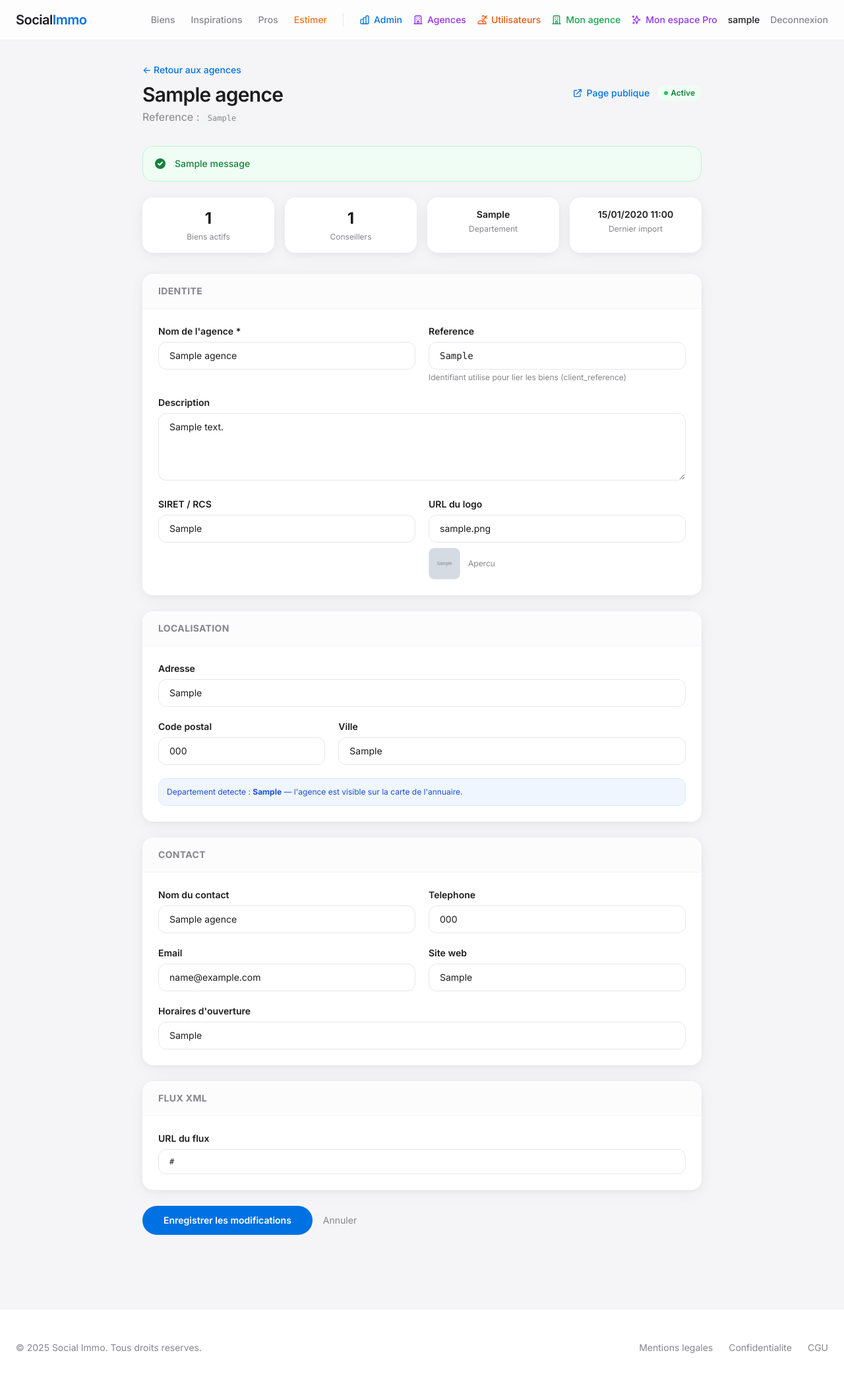
After one commit to CharlT24/social-immo, a Django app: page /gestion/agence/1/parametres/ in a window 1280 px wide. The commit adds this page. Shown: the whole page at 66% size. Run offline with Django 5.2, Linux system fonts and the light colour scheme; a user stored in the database is signed in; tables that the repository leaves empty hold one stand-in row (values such as "Sample post"); grey boxes marked "Sample" are stand-in pictures; one stand-in notice (Sample message) is shown; some libraries are stand-ins or nearby versions.

Commit message:
Admin: page modification fiche agence complete
- Nouvelle vue admin_agence_settings pour editer toute agence
- Bouton "Modifier" dans le tableau de gestion des agences
- Formulaire complet: identite, localisation, contact, flux XML

Co-Authored-By: Claude Opus 4.6 <noreply@anthropic.com>

```diff
--- a/listings/urls.py
+++ b/listings/urls.py
@@ -20,6 +20,7 @@ urlpatterns = [
     path('api/toggle-inspiration/', views.toggle_inspiration, name='toggle_inspiration'),
     path('gestion/', views.gestion_agences, name='gestion_agences'),
     path('gestion/creer-agence/', views.creer_agence, name='creer_agence'),
+    path('gestion/agence/<int:agence_id>/parametres/', views.admin_agence_settings, name='admin_agence_settings'),
     path('gestion/import/<int:agence_id>/', views.lancer_import_agence, name='lancer_import_agence'),
     path('gestion/toggle/<int:agence_id>/', views.toggle_agence_active, name='toggle_agence_active'),
     path('gestion/renvoyer-acces/<int:agence_id>/', views.renvoyer_acces, name='renvoyer_acces'),
--- a/listings/views.py
+++ b/listings/views.py
@@ -741,6 +741,46 @@ def agence_settings(request):
         return redirect('listings:agence_settings')
 
     return render(request, 'listings/agence_settings.html', {'agence': agence})
+
+
+@login_required
+def admin_agence_settings(request, agence_id):
+    """Admin : modifier les informations d'une agence"""
+    if not request.user.is_staff:
+        return HttpResponseForbidden("Acces reserve aux administrateurs.")
+
+    agence = get_object_or_404(Agence, id=agence_id)
+
+    if request.method == 'POST':
+        agence.nom = request.POST.get('nom', agence.nom).strip()
+        agence.description = request.POST.get('description', '').strip()
+        agence.logo_url = request.POST.get('logo_url', '').strip()
+        agence.adresse = request.POST.get('adresse', '').strip()
+        agence.ville = request.POST.get('ville', '').strip()
+        agence.code_postal = request.POST.get('code_postal', '').strip()
+        agence.siret = request.POST.get('siret', '').strip()
+        agence.site_web = request.POST.get('site_web', '').strip()
+        agence.horaires = request.POST.get('horaires', '').strip()
+        agence.contact_nom = request.POST.get('contact_nom', '').strip()
+        agence.contact_email = request.POST.get('contact_email', '').strip()
+        agence.contact_telephone = request.POST.get('contact_telephone', '').strip()
+        agence.feed_url = request.POST.get('feed_url', '').strip()
+        agence.reference = request.POST.get('reference', agence.reference).strip()
+        if agence.code_postal and len(agence.code_postal) >= 2:
+            agence.departement = agence.code_postal[:2]
+        agence.save()
+        messages.success(request, f"Agence \"{agence.nom}\" mise a jour avec succes !")
+        return redirect('listings:admin_agence_settings', agence_id=agence.id)
+
+    nb_biens = Annonce.objects.filter(client_reference=agence.reference, is_active=True).count()
+    conseillers = agence.conseillers.filter(is_active=True)
+
+    context = {
+        'agence': agence,
+        'nb_biens': nb_biens,
+        'conseillers': conseillers,
+    }
+    return render(request, 'listings/admin_agence_settings.html', context)
 
 
 @login_required
--- /dev/null
+++ b/templates/listings/admin_agence_settings.html
@@ -0,0 +1,198 @@
+{% extends 'base.html' %}
+
+{% block title %}Modifier {{ agence.nom }} - Admin | Social Immo{% endblock %}
+
+{% block content %}
+<div class="max-w-4xl mx-auto px-6 py-8">
+
+    <!-- Header -->
+    <div class="flex items-center justify-between mb-8">
+        <div>
+            <nav class="mb-2">
+                <a href="{% url 'listings:gestion_agences' %}" class="text-apple-blue text-sm font-medium hover:underline">&larr; Retour aux agences</a>
+            </nav>
+            <h1 class="text-3xl font-semibold tracking-tight">{{ agence.nom }}</h1>
+            <p class="text-apple-gray mt-1">Reference : <span class="font-mono bg-gray-100 px-2 py-0.5 rounded text-xs">{{ agence.reference }}</span></p>
+        </div>
+        <div class="flex items-center gap-3">
+            <a href="{% url 'listings:agence_profil' agence.id %}" target="_blank" class="inline-flex items-center gap-1.5 text-sm font-medium text-apple-blue hover:underline">
+                <svg class="w-4 h-4" fill="none" stroke="currentColor" viewBox="0 0 24 24"><path stroke-linecap="round" stroke-linejoin="round" stroke-width="2" d="M10 6H6a2 2 0 00-2 2v10a2 2 0 002 2h10a2 2 0 002-2v-4M14 4h6m0 0v6m0-6L10 14"/></svg>
+                Page publique
+            </a>
+            {% if agence.is_active %}
+            <span class="inline-flex items-center gap-1 text-xs font-semibold text-green-700 bg-green-50 px-2.5 py-1 rounded-full">
+                <span class="w-1.5 h-1.5 bg-green-500 rounded-full"></span> Active
+            </span>
+            {% else %}
+            <span class="inline-flex items-center gap-1 text-xs font-semibold text-red-700 bg-red-50 px-2.5 py-1 rounded-full">
+                <span class="w-1.5 h-1.5 bg-red-500 rounded-full"></span> Inactive
+            </span>
+            {% endif %}
+        </div>
+    </div>
+
+    <!-- Flash Messages -->
+    {% if messages %}
+    <div class="mb-6 space-y-3">
+        {% for message in messages %}
+        <div class="p-4 rounded-2xl flex items-center gap-3 {% if message.tags == 'success' %}bg-green-50 text-green-700 border border-green-200{% elif message.tags == 'error' %}bg-red-50 text-red-700 border border-red-200{% else %}bg-blue-50 text-blue-700 border border-blue-200{% endif %}">
+            <svg class="w-5 h-5 flex-shrink-0" fill="currentColor" viewBox="0 0 20 20"><path fill-rule="evenodd" d="M10 18a8 8 0 100-16 8 8 0 000 16zm3.707-9.293a1 1 0 00-1.414-1.414L9 10.586 7.707 9.293a1 1 0 00-1.414 1.414l2 2a1 1 0 001.414 0l4-4z" clip-rule="evenodd"/></svg>
+            <span class="text-sm font-medium">{{ message }}</span>
+        </div>
+        {% endfor %}
+    </div>
+    {% endif %}
+
+    <!-- Stats rapides -->
+    <div class="grid grid-cols-2 md:grid-cols-4 gap-4 mb-8">
+        <div class="bg-white rounded-2xl p-4 shadow-apple text-center">
+            <div class="text-2xl font-bold text-apple-text">{{ nb_biens }}</div>
+            <div class="text-xs text-apple-gray mt-1">Biens actifs</div>
+        </div>
+        <div class="bg-white rounded-2xl p-4 shadow-apple text-center">
+            <div class="text-2xl font-bold text-apple-text">{{ conseillers.count }}</div>
+            <div class="text-xs text-apple-gray mt-1">Conseillers</div>
+        </div>
+        <div class="bg-white rounded-2xl p-4 shadow-apple text-center">
+            <div class="text-sm font-semibold text-apple-text">{% if agence.departement %}{{ agence.departement }}{% else %}-{% endif %}</div>
+            <div class="text-xs text-apple-gray mt-1">Departement</div>
+        </div>
+        <div class="bg-white rounded-2xl p-4 shadow-apple text-center">
+            <div class="text-sm font-semibold text-apple-text">{% if agence.last_import %}{{ agence.last_import|date:"d/m/Y H:i" }}{% else %}Jamais{% endif %}</div>
+            <div class="text-xs text-apple-gray mt-1">Dernier import</div>
+        </div>
+    </div>
+
+    <!-- Formulaire -->
+    <form method="post" class="space-y-6">
+        {% csrf_token %}
+
+        <!-- Identite -->
+        <div class="bg-white rounded-2xl shadow-apple overflow-hidden">
+            <div class="px-6 py-4 border-b border-gray-100 bg-gray-50/50">
+                <h2 class="text-sm font-bold uppercase tracking-wide text-apple-gray">Identite</h2>
+            </div>
+            <div class="p-6 space-y-5">
+                <div class="grid grid-cols-1 md:grid-cols-2 gap-5">
+                    <div>
+                        <label class="block text-sm font-semibold mb-1.5">Nom de l'agence *</label>
+                        <input type="text" name="nom" value="{{ agence.nom }}" required class="w-full border border-gray-200 rounded-xl px-4 py-2.5 text-sm focus:ring-2 focus:ring-apple-blue focus:border-transparent outline-none">
+                    </div>
+                    <div>
+                        <label class="block text-sm font-semibold mb-1.5">Reference</label>
+                        <input type="text" name="reference" value="{{ agence.reference }}" class="w-full border border-gray-200 rounded-xl px-4 py-2.5 text-sm focus:ring-2 focus:ring-apple-blue focus:border-transparent outline-none font-mono">
+                        <p class="text-xs text-apple-gray mt-1">Identifiant utilise pour lier les biens (client_reference)</p>
+                    </div>
+                </div>
+                <div>
+                    <label class="block text-sm font-semibold mb-1.5">Description</label>
+                    <textarea name="description" rows="4" class="w-full border border-gray-200 rounded-xl px-4 py-2.5 text-sm focus:ring-2 focus:ring-apple-blue focus:border-transparent outline-none" placeholder="Presentation de l'agence...">{{ agence.description }}</textarea>
+                </div>
+                <div class="grid grid-cols-1 md:grid-cols-2 gap-5">
+                    <div>
+                        <label class="block text-sm font-semibold mb-1.5">SIRET / RCS</label>
+                        <input type="text" name="siret" value="{{ agence.siret }}" class="w-full border border-gray-200 rounded-xl px-4 py-2.5 text-sm focus:ring-2 focus:ring-apple-blue focus:border-transparent outline-none" placeholder="123 456 789 00012">
+                    </div>
+                    <div>
+                        <label class="block text-sm font-semibold mb-1.5">URL du logo</label>
+                        <input type="url" name="logo_url" value="{{ agence.logo_url }}" class="w-full border border-gray-200 rounded-xl px-4 py-2.5 text-sm focus:ring-2 focus:ring-apple-blue focus:border-transparent outline-none" placeholder="https://...">
+                        {% if agence.logo_url %}
+                        <div class="mt-2 flex items-center gap-3">
+                            <img src="{{ agence.logo_url }}" alt="Logo" class="w-12 h-12 rounded-lg object-cover border">
+                            <span class="text-xs text-apple-gray">Apercu</span>
+                        </div>
+                        {% endif %}
+                    </div>
+                </div>
+            </div>
+        </div>
+
+        <!-- Localisation -->
+        <div class="bg-white rounded-2xl shadow-apple overflow-hidden">
+            <div class="px-6 py-4 border-b border-gray-100 bg-gray-50/50">
+                <h2 class="text-sm font-bold uppercase tracking-wide text-apple-gray">Localisation</h2>
+            </div>
+            <div class="p-6 space-y-5">
+                <div>
+                    <label class="block text-sm font-semibold mb-1.5">Adresse</label>
+                    <input type="text" name="adresse" value="{{ agence.adresse }}" class="w-full border border-gray-200 rounded-xl px-4 py-2.5 text-sm focus:ring-2 focus:ring-apple-blue focus:border-transparent outline-none" placeholder="12 rue de la Paix">
+                </div>
+                <div class="grid grid-cols-1 md:grid-cols-3 gap-5">
+                    <div>
+                        <label class="block text-sm font-semibold mb-1.5">Code postal</label>
+                        <input type="text" name="code_postal" value="{{ agence.code_postal }}" class="w-full border border-gray-200 rounded-xl px-4 py-2.5 text-sm focus:ring-2 focus:ring-apple-blue focus:border-transparent outline-none" placeholder="75001">
+                    </div>
+                    <div class="md:col-span-2">
+                        <label class="block text-sm font-semibold mb-1.5">Ville</label>
+                        <input type="text" name="ville" value="{{ agence.ville }}" class="w-full border border-gray-200 rounded-xl px-4 py-2.5 text-sm focus:ring-2 focus:ring-apple-blue focus:border-transparent outline-none" placeholder="Paris">
+                    </div>
+                </div>
+                <div class="bg-blue-50 border border-blue-100 rounded-xl p-3">
+                    <p class="text-xs text-blue-700">
+                        {% if agence.departement %}
+                        Departement detecte : <strong>{{ agence.departement }}</strong> — l'agence est visible sur la carte de l'annuaire.
+                        {% else %}
+                        Renseignez un code postal pour que l'agence apparaisse sur la carte de l'annuaire.
+                        {% endif %}
+                    </p>
+                </div>
+            </div>
+        </div>
+
+        <!-- Contact -->
+        <div class="bg-white rounded-2xl shadow-apple overflow-hidden">
+            <div class="px-6 py-4 border-b border-gray-100 bg-gray-50/50">
+                <h2 class="text-sm font-bold uppercase tracking-wide text-apple-gray">Contact</h2>
+            </div>
+            <div class="p-6 space-y-5">
+                <div class="grid grid-cols-1 md:grid-cols-2 gap-5">
+                    <div>
+                        <label class="block text-sm font-semibold mb-1.5">Nom du contact</label>
+                        <input type="text" name="contact_nom" value="{{ agence.contact_nom }}" class="w-full border border-gray-200 rounded-xl px-4 py-2.5 text-sm focus:ring-2 focus:ring-apple-blue focus:border-transparent outline-none">
+                    </div>
+                    <div>
+                        <label class="block text-sm font-semibold mb-1.5">Telephone</label>
+                        <input type="tel" name="contact_telephone" value="{{ agence.contact_telephone }}" class="w-full border border-gray-200 rounded-xl px-4 py-2.5 text-sm focus:ring-2 focus:ring-apple-blue focus:border-transparent outline-none">
+                    </div>
+                </div>
+                <div class="grid grid-cols-1 md:grid-cols-2 gap-5">
+                    <div>
+                        <label class="block text-sm font-semibold mb-1.5">Email</label>
+                        <input type="email" name="contact_email" value="{{ agence.contact_email }}" class="w-full border border-gray-200 rounded-xl px-4 py-2.5 text-sm focus:ring-2 focus:ring-apple-blue focus:border-transparent outline-none">
+                    </div>
+                    <div>
+                        <label class="block text-sm font-semibold mb-1.5">Site web</label>
+                        <input type="url" name="site_web" value="{{ agence.site_web }}" class="w-full border border-gray-200 rounded-xl px-4 py-2.5 text-sm focus:ring-2 focus:ring-apple-blue focus:border-transparent outline-none" placeholder="https://www.mon-agence.fr">
+                    </div>
+                </div>
+                <div>
+                    <label class="block text-sm font-semibold mb-1.5">Horaires d'ouverture</label>
+                    <input type="text" name="horaires" value="{{ agence.horaires }}" class="w-full border border-gray-200 rounded-xl px-4 py-2.5 text-sm focus:ring-2 focus:ring-apple-blue focus:border-transparent outline-none" placeholder="Lun-Ven 9h-18h, Sam 10h-13h">
+                </div>
+            </div>
+        </div>
+
+        <!-- Flux XML -->
+        <div class="bg-white rounded-2xl shadow-apple overflow-hidden">
+            <div class="px-6 py-4 border-b border-gray-100 bg-gray-50/50">
+                <h2 class="text-sm font-bold uppercase tracking-wide text-apple-gray">Flux XML</h2>
+            </div>
+            <div class="p-6">
+                <div>
+                    <label class="block text-sm font-semibold mb-1.5">URL du flux</label>
+                    <input type="url" name="feed_url" value="{{ agence.feed_url }}" class="w-full border border-gray-200 rounded-xl px-4 py-2.5 text-sm focus:ring-2 focus:ring-apple-blue focus:border-transparent outline-none font-mono text-xs" placeholder="https://logiciel-immo-clean.vercel.app/api/export/socialimmo/...">
+                </div>
+            </div>
+        </div>
+
+        <!-- Actions -->
+        <div class="flex items-center gap-4">
+            <button type="submit" class="bg-apple-blue text-white font-semibold px-8 py-3 rounded-full hover:bg-blue-600 transition-colors text-sm">
+                Enregistrer les modifications
+            </button>
+            <a href="{% url 'listings:gestion_agences' %}" class="text-sm text-apple-gray hover:text-apple-text transition-colors">Annuler</a>
+        </div>
+    </form>
+
+</div>
+{% endblock %}
--- a/templates/listings/gestion_agences.html
+++ b/templates/listings/gestion_agences.html
@@ -133,6 +133,12 @@
                         <!-- Actions -->
                         <td class="px-6 py-4 text-right">
                             <div class="flex items-center justify-end gap-2">
+                                <a href="{% url 'listings:admin_agence_settings' agence.id %}"
+                                   class="inline-flex items-center gap-1.5 text-xs font-medium text-gray-600 bg-gray-50 hover:bg-gray-100 px-3 py-1.5 rounded-lg transition-colors"
+                                   title="Modifier la fiche agence">
+                                    <svg class="w-3.5 h-3.5" fill="none" stroke="currentColor" viewBox="0 0 24 24"><path stroke-linecap="round" stroke-linejoin="round" stroke-width="2" d="M11 5H6a2 2 0 00-2 2v11a2 2 0 002 2h11a2 2 0 002-2v-5m-1.414-9.414a2 2 0 112.828 2.828L11.828 15H9v-2.828l8.586-8.586z"/></svg>
+                                    Modifier
+                                </a>
                                 {% if agence.feed_url %}
                                 <a href="{% url 'listings:lancer_import_agence' agence.id %}"
                                    class="inline-flex items-center gap-1.5 text-xs font-medium text-apple-blue bg-blue-50 hover:bg-blue-100 px-3 py-1.5 rounded-lg transition-colors"
```
